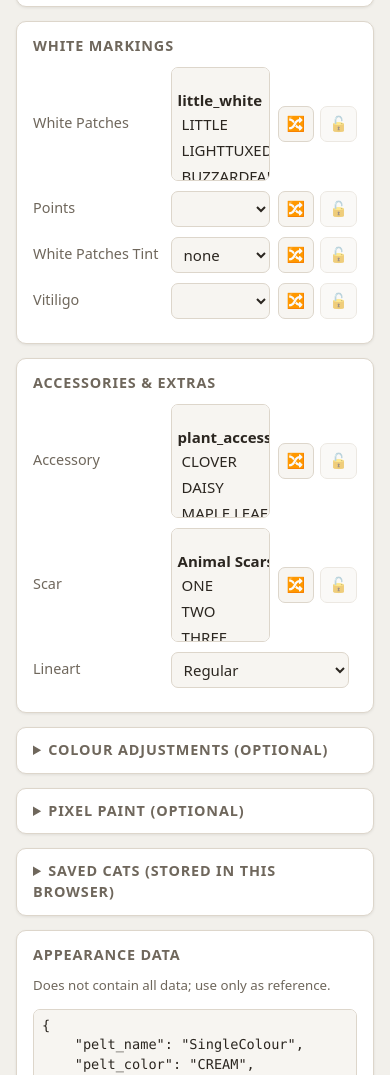
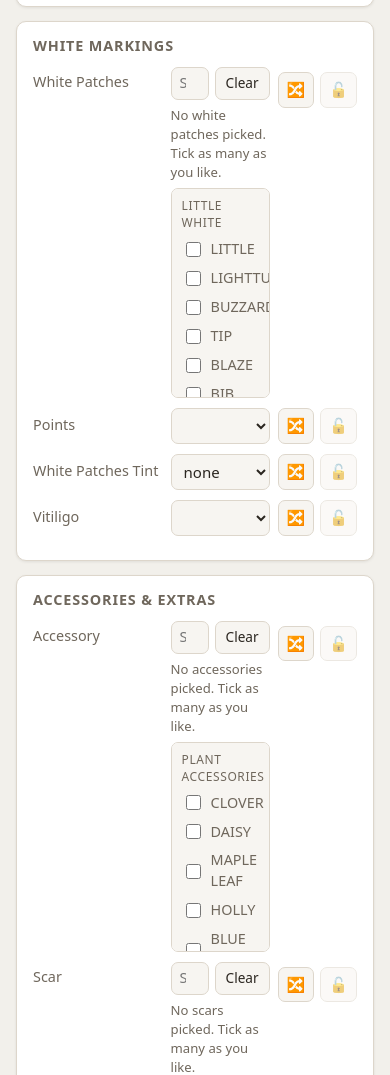
Before and after one commit to TheWitheringPages/clangen-pixel-cat-maker-fork, a website built with Vite: page index.html in a window 390 px wide. Shown: the part 1885-2960 px from the top of the page. Built offline with nearby package versions, Linux system fonts and the light colour scheme; files whose address does not match are found by name.

Commit message:
Replace ctrl-click multi-selects with checkbox lists
White patches, accessories and scars could already hold several picks at
once, but only through a native multi-select, so you had to know to
ctrl-click and there was no way to do it at all on a phone.

The select stays put as the value store, hidden, and a checkbox list is
built over it: search box, chips for what is currently on, and a Clear
button. Everything that reads selectedOptions carries on working, and
the lists resync from applyCompatibility so shuffles, Randomize All,
saved cats and pose changes all keep the boxes honest.

```diff
--- /dev/null
+++ b/src/library/multiPicker.ts
@@ -0,0 +1,221 @@
+/*
+  Turns a `<select multiple>` into a checkbox list.
+
+  The native control technically already supports picking several white
+  patches (or scars, or accessories), but only if you know to ctrl-click,
+  and that shortcut doesn't exist at all on a phone. So the select stays in
+  the DOM as the source of truth and everything else in the app keeps
+  reading `selectedOptions` from it, while this builds a visible list of
+  checkboxes on top with a search box and a row of chips for what's on.
+*/
+
+type Row = {
+  option: HTMLOptionElement;
+  element: HTMLElement;
+  checkbox: HTMLInputElement;
+};
+
+type Group = {
+  element: HTMLElement;
+  rows: Row[];
+};
+
+const pickers: { refresh: () => void }[] = [];
+
+/** Re-reads every picker's select, which is where compatibility
+ * filtering, randomize and cat loading all leave their changes. */
+export function refreshMultiPickers() {
+  for (const picker of pickers) {
+    picker.refresh();
+  }
+}
+
+function prettifyGroupLabel(label: string): string {
+  return label.replace(/_/g, " ");
+}
+
+export function createMultiPicker(select: HTMLSelectElement, name: string) {
+  const parent = select.parentElement;
+  if (!parent) {
+    return;
+  }
+
+  // the form row is a grid, so the picker takes the select's cell and the
+  // select moves inside it rather than becoming a second child
+  const container = document.createElement("div");
+  container.className = "multi-picker";
+  parent.insertBefore(container, select);
+  container.appendChild(select);
+  select.classList.add("multi-picker-native");
+  select.tabIndex = -1;
+  select.setAttribute("aria-hidden", "true");
+
+  const bar = document.createElement("div");
+  bar.className = "multi-picker-bar";
+
+  const search = document.createElement("input");
+  search.type = "search";
+  search.className = "multi-picker-search";
+  search.placeholder = `Search ${name.toLowerCase()}`;
+  search.setAttribute("aria-label", `Search ${name.toLowerCase()}`);
+
+  const clearButton = document.createElement("button");
+  clearButton.type = "button";
+  clearButton.className = "multi-picker-clear";
+  clearButton.textContent = "Clear";
+  clearButton.title = `Unpick every ${name.toLowerCase()}`;
+
+  bar.append(search, clearButton);
+
+  const chips = document.createElement("div");
+  chips.className = "multi-picker-chips";
+
+  const list = document.createElement("div");
+  list.className = "multi-picker-list";
+  list.setAttribute("role", "group");
+  list.setAttribute("aria-label", name);
+
+  const noMatches = document.createElement("p");
+  noMatches.className = "multi-picker-no-matches hidden";
+  noMatches.textContent = "Nothing matches that search.";
+
+  container.append(bar, chips, list, noMatches);
+
+  const rows: Row[] = [];
+  const groups: Group[] = [];
+
+  function notifyChange() {
+    select.dispatchEvent(new Event("change", { bubbles: true }));
+  }
+
+  function addRow(option: HTMLOptionElement, into: HTMLElement): Row | null {
+    // the blank option is the select's way of saying "none of these", and
+    // the Clear button covers that better than an empty checkbox would
+    if (option.value === "") {
+      return null;
+    }
+    const label = document.createElement("label");
+    label.className = "multi-picker-option";
+
+    const checkbox = document.createElement("input");
+    checkbox.type = "checkbox";
+    checkbox.checked = option.selected;
+
+    const text = document.createElement("span");
+    text.textContent = option.textContent ?? option.value;
+
+    label.append(checkbox, text);
+    into.appendChild(label);
+
+    checkbox.addEventListener("change", () => {
+      option.selected = checkbox.checked;
+      notifyChange();
+    });
+
+    const row = { option, element: label, checkbox };
+    rows.push(row);
+    return row;
+  }
+
+  for (const child of Array.from(select.children)) {
+    if (child instanceof HTMLOptGroupElement) {
+      const group = document.createElement("div");
+      group.className = "multi-picker-group";
+
+      const heading = document.createElement("div");
+      heading.className = "multi-picker-group-label";
+      heading.textContent = prettifyGroupLabel(child.label);
+      group.appendChild(heading);
+
+      const groupRows: Row[] = [];
+      for (const option of Array.from(child.children)) {
+        if (option instanceof HTMLOptionElement) {
+          const row = addRow(option, group);
+          if (row) {
+            groupRows.push(row);
+          }
+        }
+      }
+      list.appendChild(group);
+      groups.push({ element: group, rows: groupRows });
+    } else if (child instanceof HTMLOptionElement) {
+      addRow(child, list);
+    }
+  }
+
+  function buildChips() {
+    chips.textContent = "";
+    const selected = Array.from(select.selectedOptions).filter(
+      (option) => option.value !== "",
+    );
+    if (selected.length === 0) {
+      const empty = document.createElement("span");
+      empty.className = "multi-picker-empty";
+      empty.textContent = `No ${name.toLowerCase()} picked. Tick as many as you like.`;
+      chips.appendChild(empty);
+      return;
+    }
+    for (const option of selected) {
+      const chip = document.createElement("button");
+      chip.type = "button";
+      chip.className = "multi-picker-chip";
+      chip.title = `Remove ${option.value}`;
+      chip.append(
+        document.createTextNode(option.textContent ?? option.value),
+        Object.assign(document.createElement("span"), {
+          className: "multi-picker-chip-x",
+          textContent: "✕",
+        }),
+      );
+      chip.addEventListener("click", () => {
+        option.selected = false;
+        notifyChange();
+      });
+      chips.appendChild(chip);
+    }
+  }
+
+  function applySearch() {
+    const query = search.value.trim().toLowerCase();
+    let anyVisible = false;
+    for (const row of rows) {
+      // options the current pose has no art for are hidden by the
+      // compatibility pass, and they should stay out of the list too
+      const visible =
+        !row.option.hidden &&
+        (query === "" || row.option.value.toLowerCase().includes(query));
+      row.element.classList.toggle("hidden", !visible);
+      row.checkbox.disabled = row.option.disabled;
+      if (visible) {
+        anyVisible = true;
+      }
+    }
+    for (const group of groups) {
+      const empty = group.rows.every((row) =>
+        row.element.classList.contains("hidden"),
+      );
+      group.element.classList.toggle("hidden", empty);
+    }
+    noMatches.classList.toggle("hidden", anyVisible);
+  }
+
+  function refresh() {
+    for (const row of rows) {
+      row.checkbox.checked = row.option.selected;
+    }
+    applySearch();
+    buildChips();
+  }
+
+  search.addEventListener("input", applySearch);
+
+  clearButton.addEventListener("click", () => {
+    for (const option of Array.from(select.options)) {
+      option.selected = false;
+    }
+    notifyChange();
+  });
+
+  refresh();
+  pickers.push({ refresh });
+}
--- a/src/main.css
+++ b/src/main.css
@@ -328,6 +328,17 @@ input[type="color"] {
   width: 100%;
 }
 
+/* a pick list is tall, so its label and buttons sit at the top of the row
+   instead of floating in the middle of the list */
+.form-row:has(.multi-picker) {
+  align-items: start;
+}
+
+.form-row:has(.multi-picker) label,
+.form-row:has(.multi-picker) .field-buttons {
+  padding-top: 5px;
+}
+
 select:focus-visible,
 textarea:focus-visible,
 button:focus-visible,
@@ -348,6 +359,130 @@ select[multiple] option {
 
 select:disabled {
   opacity: 0.45;
+}
+
+/* ---- multi pick lists (white patches, accessories, scars) ---- */
+
+.multi-picker {
+  min-width: 0;
+}
+
+/* the select stays around as the value store, it just isn't the UI anymore */
+.multi-picker-native {
+  display: none;
+}
+
+.multi-picker-bar {
+  display: flex;
+  gap: 6px;
+  margin-bottom: 6px;
+}
+
+.multi-picker-search {
+  flex: 1;
+  min-width: 0;
+  color: var(--text);
+  background: var(--surface-2);
+  border: 1px solid var(--border);
+  border-radius: 7px;
+  padding: 5px 8px;
+  font: inherit;
+  font-size: 0.9rem;
+}
+
+.multi-picker-clear {
+  padding: 5px 10px;
+  font-size: 0.85rem;
+}
+
+.multi-picker-chips {
+  display: flex;
+  flex-wrap: wrap;
+  gap: 4px;
+  margin-bottom: 6px;
+}
+
+.multi-picker-empty {
+  color: var(--muted);
+  font-size: 0.82rem;
+}
+
+.multi-picker-chip {
+  display: inline-flex;
+  align-items: center;
+  gap: 5px;
+  padding: 2px 8px;
+  border-radius: 999px;
+  border-color: var(--accent);
+  background: var(--accent);
+  color: var(--accent-text);
+  font-size: 0.8rem;
+}
+
+.multi-picker-chip:hover {
+  background: var(--accent);
+  filter: brightness(1.1);
+}
+
+.multi-picker-chip-x {
+  opacity: 0.75;
+}
+
+.multi-picker-list {
+  max-height: 210px;
+  overflow-y: auto;
+  border: 1px solid var(--border);
+  border-radius: 7px;
+  background: var(--surface-2);
+  padding: 4px;
+}
+
+.multi-picker-group-label {
+  position: sticky;
+  top: -4px;
+  padding: 4px 6px 2px;
+  background: var(--surface-2);
+  color: var(--muted);
+  font-size: 0.75rem;
+  text-transform: uppercase;
+  letter-spacing: 0.05em;
+}
+
+.multi-picker-option {
+  display: flex;
+  align-items: center;
+  gap: 7px;
+  padding: 3px 6px;
+  border-radius: 5px;
+  font-size: 0.88rem;
+  cursor: pointer;
+}
+
+.multi-picker-option:hover {
+  background: var(--border);
+}
+
+.multi-picker-option input[type="checkbox"] {
+  width: 15px;
+  height: 15px;
+  flex: 0 0 auto;
+  cursor: pointer;
+}
+
+.multi-picker-option:has(input:checked) {
+  color: var(--accent);
+  font-weight: 600;
+}
+
+.multi-picker-option:has(input:disabled) {
+  opacity: 0.45;
+  cursor: not-allowed;
+}
+
+.multi-picker-no-matches {
+  margin: 6px 0 0;
+  color: var(--muted);
+  font-size: 0.82rem;
 }
 
 input[type="checkbox"] {
--- a/src/main.ts
+++ b/src/main.ts
@@ -7,6 +7,7 @@ import errorImg from "./assets/error_placeholder.png";
 import CatData, { nameToSpritesname } from "./library/CatData";
 import { AdjustSlot } from "./library/types";
 import { initThemeToggle } from "./library/theme";
+import { createMultiPicker, refreshMultiPickers } from "./library/multiPicker";
 import peltInfo from "./assets/peltInfo.json";
 import spriteGroups from "./assets/spriteGroups.json";
 import {
@@ -83,6 +84,12 @@ const lineartSelect = getElementByUniqueClassName(
   "lineart-select",
 ) as HTMLSelectElement;
 
+// the fields that can hold several picks at once get a checkbox list instead
+// of the ctrl-click-only native list box
+createMultiPicker(whitePatchesSelect, "white patches");
+createMultiPicker(accessorySelect, "accessories");
+createMultiPicker(scarSelect, "scars");
+
 const isTortieCheckbox = getElementByUniqueClassName(
   "tortie-checkbox",
 ) as HTMLInputElement;
@@ -388,6 +395,10 @@ function applyCompatibility() {
     const group = groupFor[v];
     return group === undefined || has(group);
   });
+
+  // every path that changes a select ends up here, so this is the one place
+  // the checkbox pickers need to resync from
+  refreshMultiPickers();
 }
 
 function redrawCat(applyURL: boolean = true) {
```
